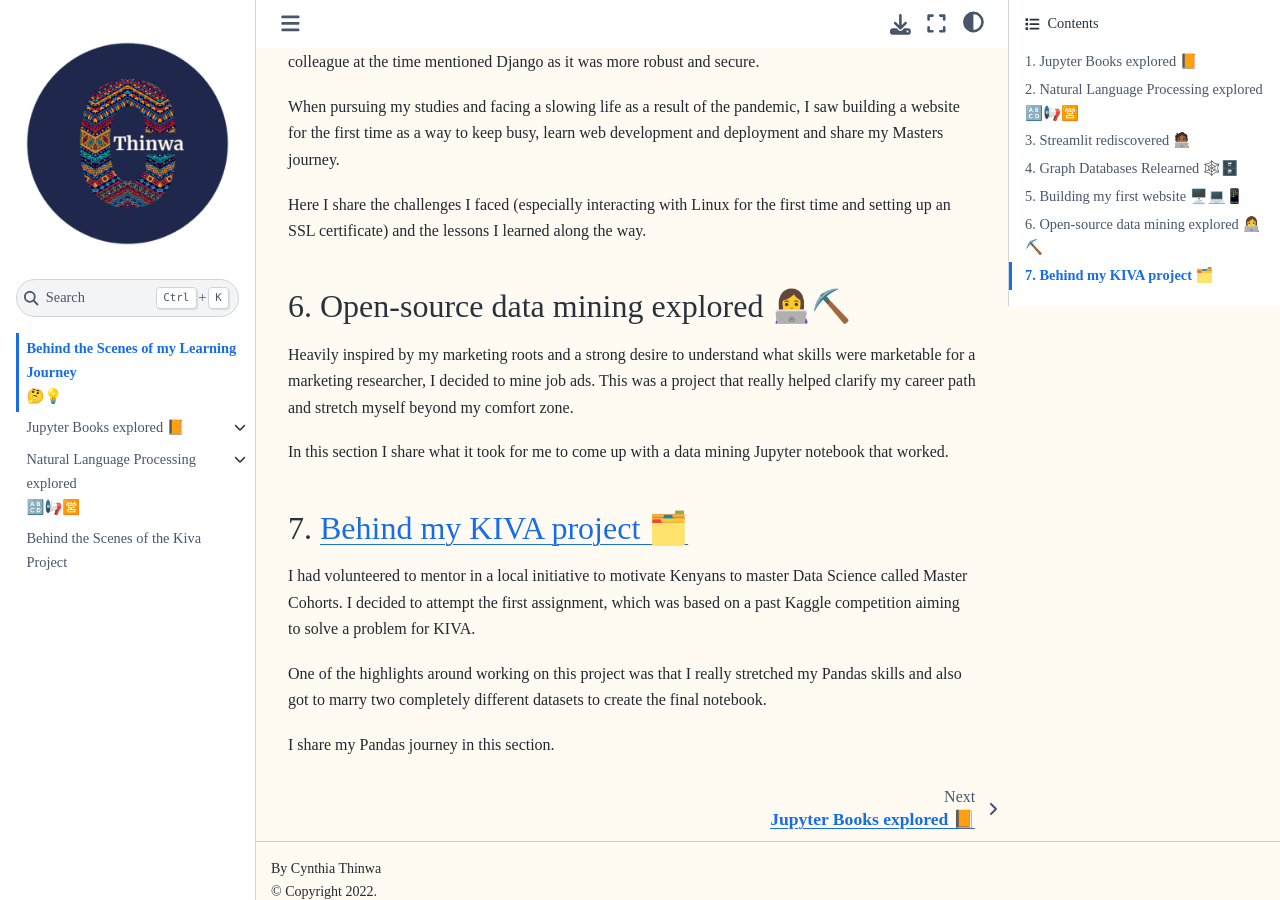
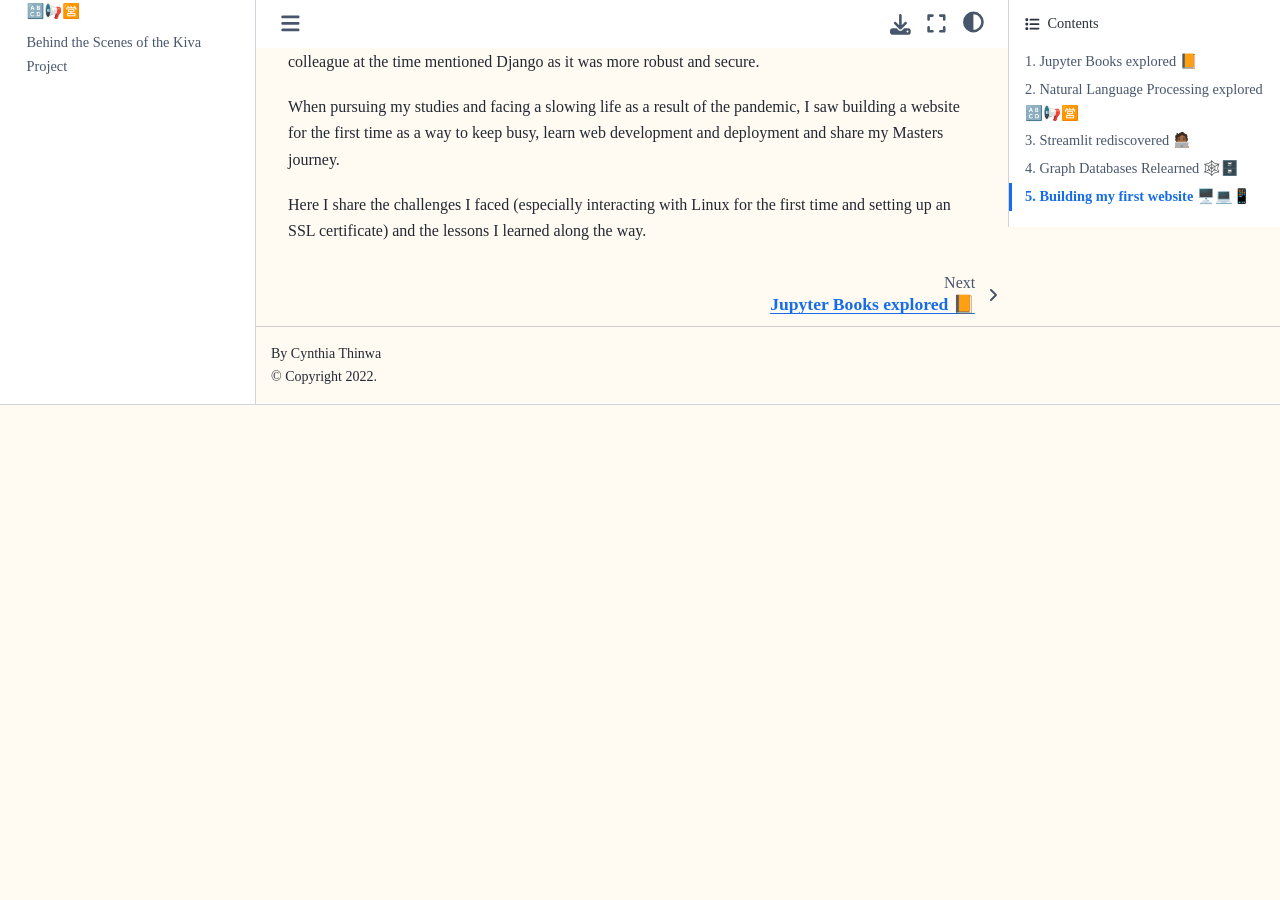
Before and after one commit to CeeThinwa/BTS-Continuous-Learning, a Jupyter Book: the page built from book/intro.md, in a window 1280 px wide and 900 px high, scrolled down 1766 px. Built offline with Jupyter Book 1.0.4 settings and Sphinx 7.4.7 and the Sphinx Book theme 1.1.4, drawn with Linux system fonts in a browser that asks for light colours; after the commit the page ends 2171 px from its top, so only the background shows below that.

Commit message:
Update intro.md

```diff
--- a/book/intro.md
+++ b/book/intro.md
@@ -96,30 +96,3 @@ Here I share the challenges I faced
 (especially interacting with Linux for the first time
 and setting up an SSL certificate) and the lessons
 I learned along the way.
-
-## 6. Open-source data mining explored 👩‍💻⛏️
-
-Heavily inspired  by my marketing roots and a strong
-desire to understand what skills were marketable for
-a marketing researcher, I decided to mine job ads.
-This was a project that really helped clarify my
-career path and stretch myself beyond my comfort
-zone.
-
-In this section I share what it took for me to come
-up with a data mining Jupyter notebook that worked.
-
-## 7. [Behind my KIVA project 🗂️](kiva)
-
-I had volunteered to mentor in a local initiative to
-motivate Kenyans to master Data Science called Master
-Cohorts. I decided to attempt the first assignment,
-which was based on a past Kaggle competition aiming
-to solve a problem for KIVA.
-
-One of the highlights around working on this project
-was that I really stretched my Pandas skills and also
-got to marry two completely different datasets to
-create the final notebook.
-
-I share my Pandas journey in this section.
```
